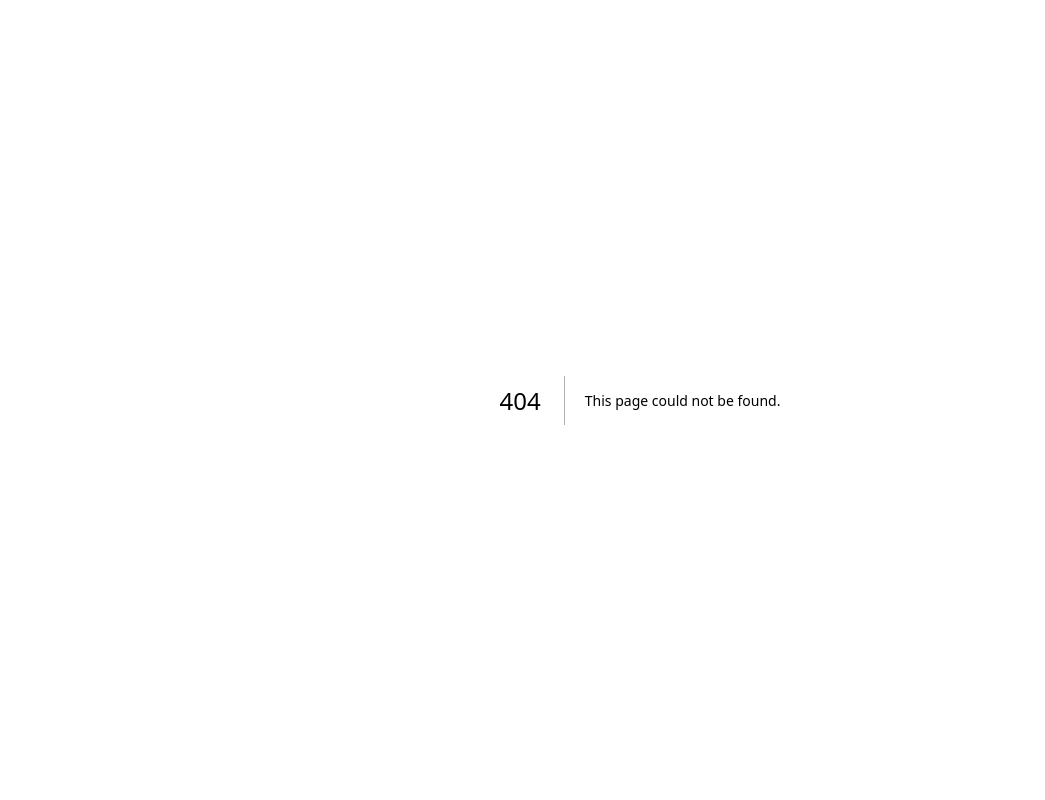
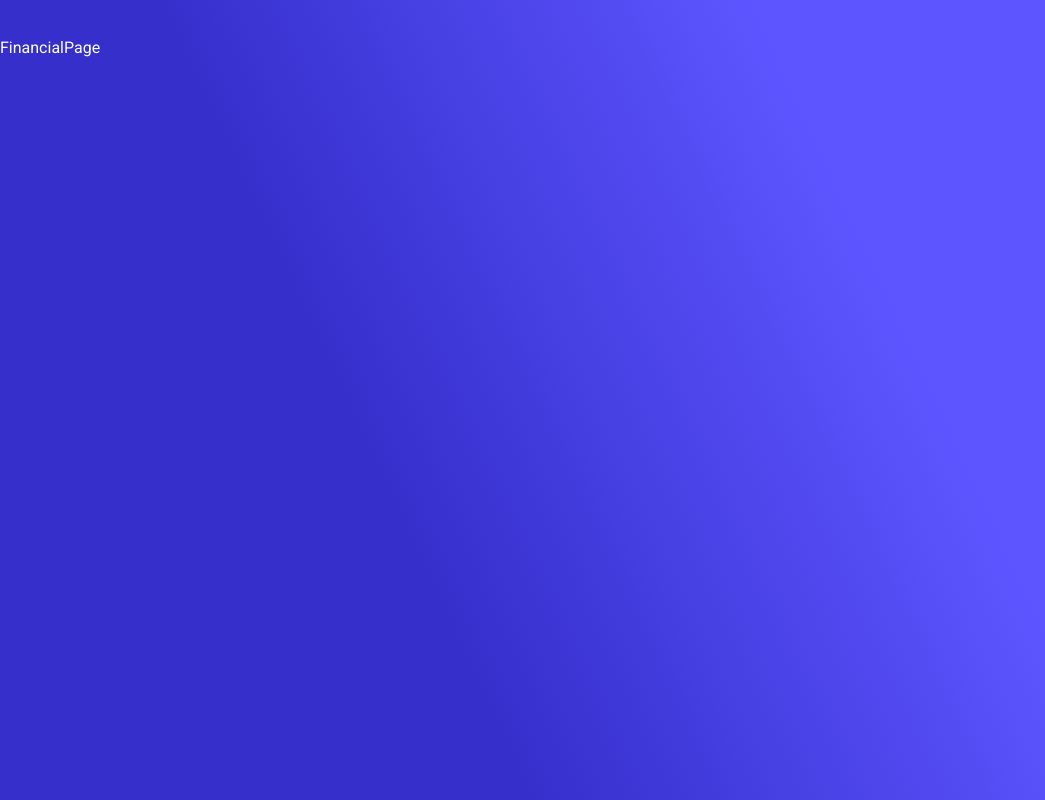
Before and after one commit to Narawit-S/tripetch-assignment, a Next.js app: page /financial in a window 1280 px wide. Before the commit this address had no page. Shown: the whole page, without its empty margins (0-1045 px from the left). Built offline with nearby package versions, Linux system fonts and the light colour scheme.

Commit message:
feat: financial page and layout

```diff
--- /dev/null
+++ b/src/app/financial/layout.ts
@@ -0,0 +1 @@
+export { default } from '@/features/financial/layouts/FinancialLayout'
--- /dev/null
+++ b/src/app/financial/page.ts
@@ -0,0 +1 @@
+export { default } from '@/features/financial/pages/FinancialPage'
--- /dev/null
+++ b/src/features/financial/layouts/FinancialLayout.tsx
@@ -0,0 +1,20 @@
+'use client'
+
+import { PropsWithChildren } from 'react'
+import { Box } from '@chakra-ui/react'
+
+const FinancialLayout = ({ children }: PropsWithChildren) => {
+  return (
+    <Box
+      sx={{
+        bg: 'var(--ffffff-2-paints, linear-gradient(65deg, #362FCC 31.84%, #5D55FF 68.16%), #FFF)',
+        color: 'white',
+        minH: '100vh',
+      }}
+    >
+      <Box sx={{ maxW: '1408px', margin: '0 auto', pt: 9 }}>{children}</Box>
+    </Box>
+  )
+}
+
+export default FinancialLayout
--- /dev/null
+++ b/src/features/financial/pages/FinancialPage.tsx
@@ -0,0 +1,7 @@
+import React from 'react'
+
+const FinancialPage = () => {
+  return <div>FinancialPage</div>
+}
+
+export default FinancialPage
```
